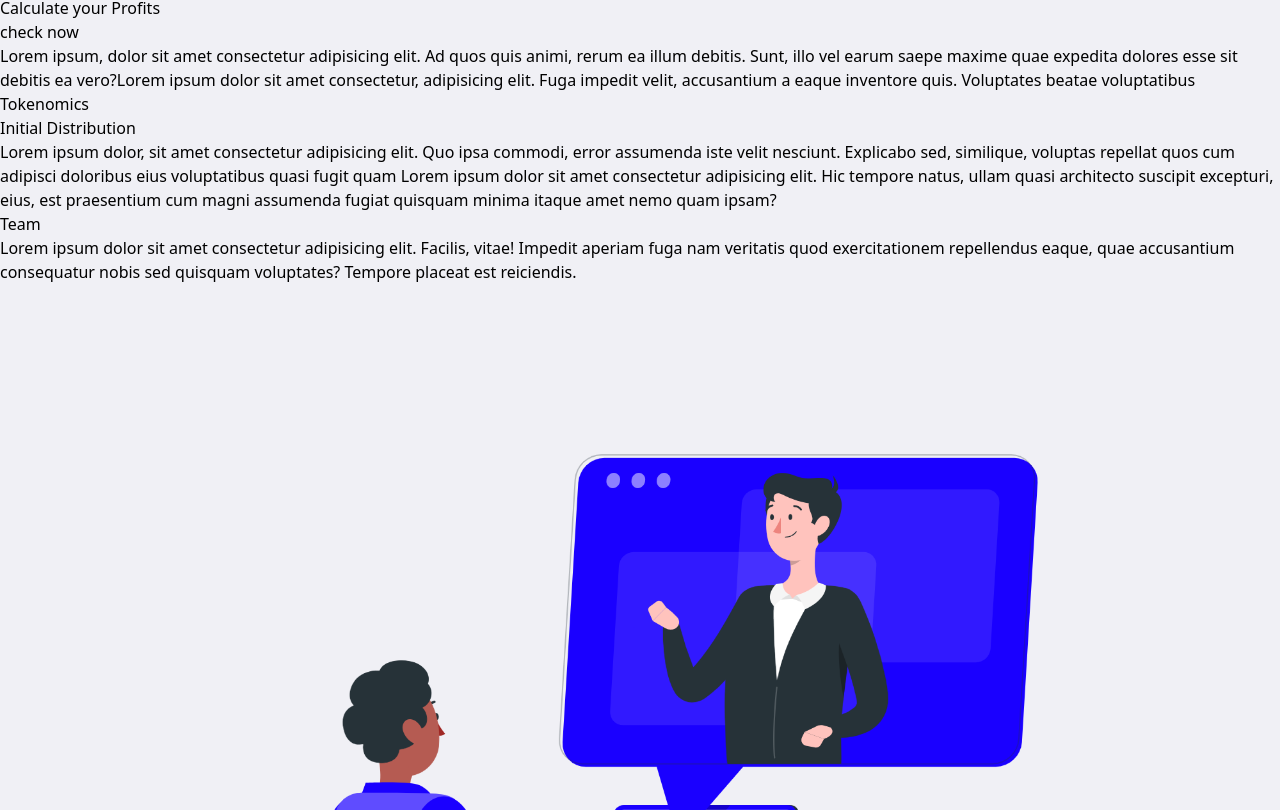
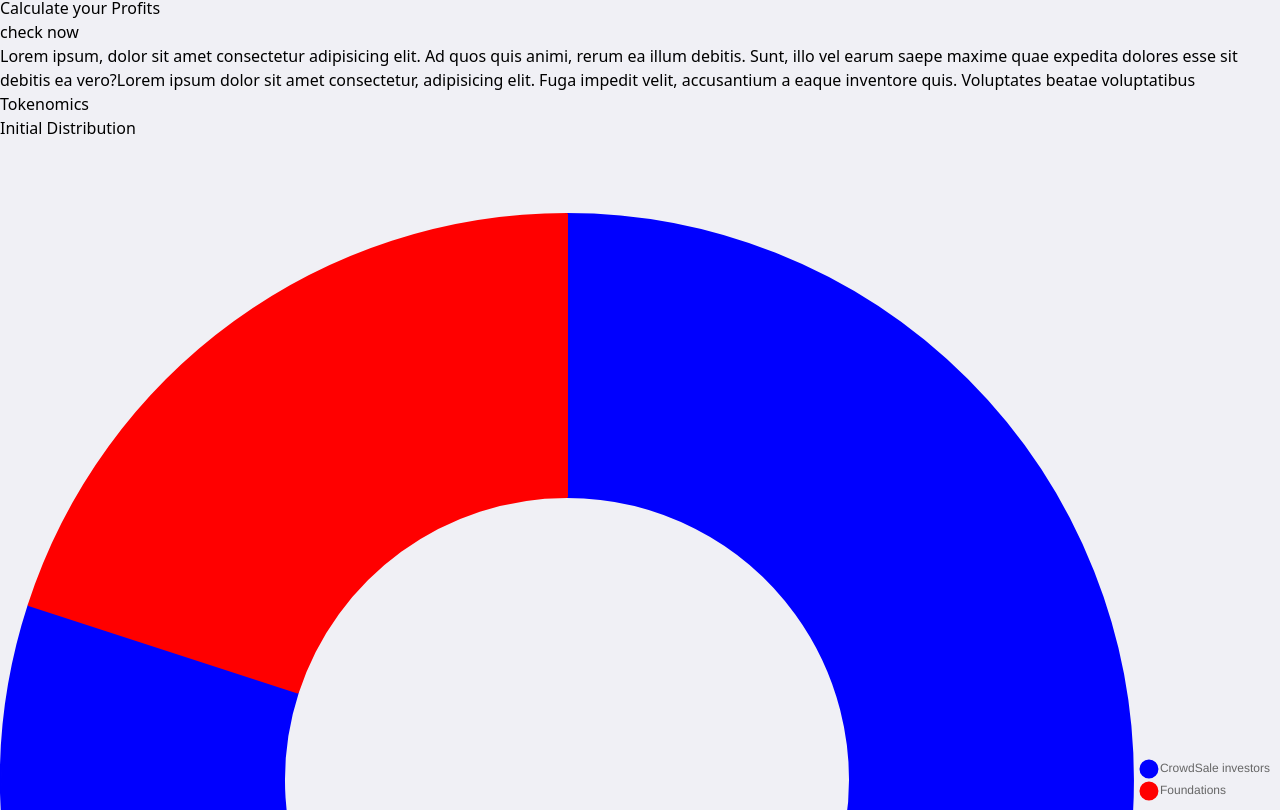
Before and after one commit to imlakshaykumar/koinX, a React (Vite) app: page / in a window 1280 px wide. Shown: the part 790-1600 px from the top of the page. Built offline with nearby package versions, Linux system fonts and the light colour scheme; no server answers.

Commit message:
added donut graph

```diff
--- a/src/components/About.jsx
+++ b/src/components/About.jsx
@@ -2,7 +2,7 @@ import image from '../assets/react.svg'
 
 export const About = () => {
     return (
-        <div className='bg-white rounded-xl'>
+        <div className='bg-white rounded-xl p-4'>
             <h3 className='font-bold text-xl mb-2'>About Bitcoin</h3>
             <div className='text-base'>
                 <div className='border-b border-[#adaeaf] pb-3 mb-3'>
--- /dev/null
+++ b/src/components/DonutChart.jsx
@@ -0,0 +1,34 @@
+import { Chart as ChartJS, ArcElement, Tooltip, Legend } from 'chart.js';
+import { Doughnut } from 'react-chartjs-2';
+
+ChartJS.register(ArcElement, Tooltip, Legend);
+
+export const DonutChart = () => {
+    const data = {
+        labels: ['CrowdSale investors', 'Foundations'],
+        datasets: [{
+            label: 'Poll',
+            data: [80, 20],
+            backgroundColor: ['blue', 'red'],
+            borderColor: ['blue', 'red']
+        }]
+    };
+
+    const options = {
+        plugins: {
+            legend: {
+                position: 'right',
+                labels: {
+                    boxWidth: 10,
+                    usePointStyle: true
+                }
+            }
+        }
+    };
+
+    return (
+        <div className='flex items-center justify-start w-[50%]'>
+            <Doughnut data={ data } options={ options } />
+        </div>
+    );
+};
--- a/src/components/Main.jsx
+++ b/src/components/Main.jsx
@@ -7,7 +7,7 @@ import { Tokenomics } from './Tokenomics'
 export const Main = () => {
     return (
         <div className="flex gap-5 mt-6 w-[1500px] mx-auto">
-            <div className="border-2 border-black w-2/3">
+            <div className="w-2/3">
                 <About />
                 <Tokenomics />
                 <Team />
--- a/src/components/Tokenomics.jsx
+++ b/src/components/Tokenomics.jsx
@@ -1,10 +1,12 @@
+import { DonutChart } from "./DonutChart"
+
 export const Tokenomics = () => {
     return (
         <div className="flex flex-col gap-5 p-4 bg-white rounded-lg mt-5 pb-4">
-            <h3>Tokenomics</h3>
+            <h3 className="font-bold text-xl mb-2">Tokenomics</h3>
             <div>
-                <h3>Initial Distribution</h3>
-                {/* Donut Chart */ }
+                <h3 className="font-bold">Initial Distribution</h3>
+                <DonutChart />
                 <p>Lorem ipsum dolor, sit amet consectetur adipisicing elit. Quo ipsa commodi, error assumenda iste velit nesciunt. Explicabo sed, similique, voluptas repellat quos cum adipisci doloribus eius voluptatibus quasi fugit quam Lorem ipsum dolor sit amet consectetur adipisicing elit. Hic tempore natus, ullam quasi architecto suscipit excepturi, eius, est praesentium cum magni assumenda fugiat quisquam minima itaque amet nemo quam ipsam? </p>
             </div>
         </div>
--- a/src/components/TopTrend.jsx
+++ b/src/components/TopTrend.jsx
@@ -40,12 +40,12 @@ export const TopTrend = () => {
                             <div key={ index } className="flex justify-between w-full items-center mt-3">
                                 <div className="flex items-center justify-start">
                                     <div className="block object-contain">
-                                        <img src={ coin.item.small } alt="coin logo" className=" rounded-full w-8" />
+                                        <img src={ coin.item.small } alt="coin logo" className=" rounded-full w-8 mr-2" />
                                     </div>
                                     <p>{ coin.item.name }({ coin.item.symbol })</p>
                                 </div>
                                 <div className="">
-                                    <p className={ `border-2 ${coin.isProfit ? 'border-green-600 bg-green-300 rounded-sm py-1 px-2' : 'border-red-600 bg-red-300 py-1 px-2 rounded-sm'}` }>{ coin.usdChange }%</p>
+                                    <p className={ `border-2 text-xs rounded-md py-1 px-2 ${coin.isProfit ? 'border-green-600 bg-green-300' : 'border-red-600 bg-red-300'}` }>{ coin.usdChange }%</p>
                                 </div>
                             </div>
                         )
```
